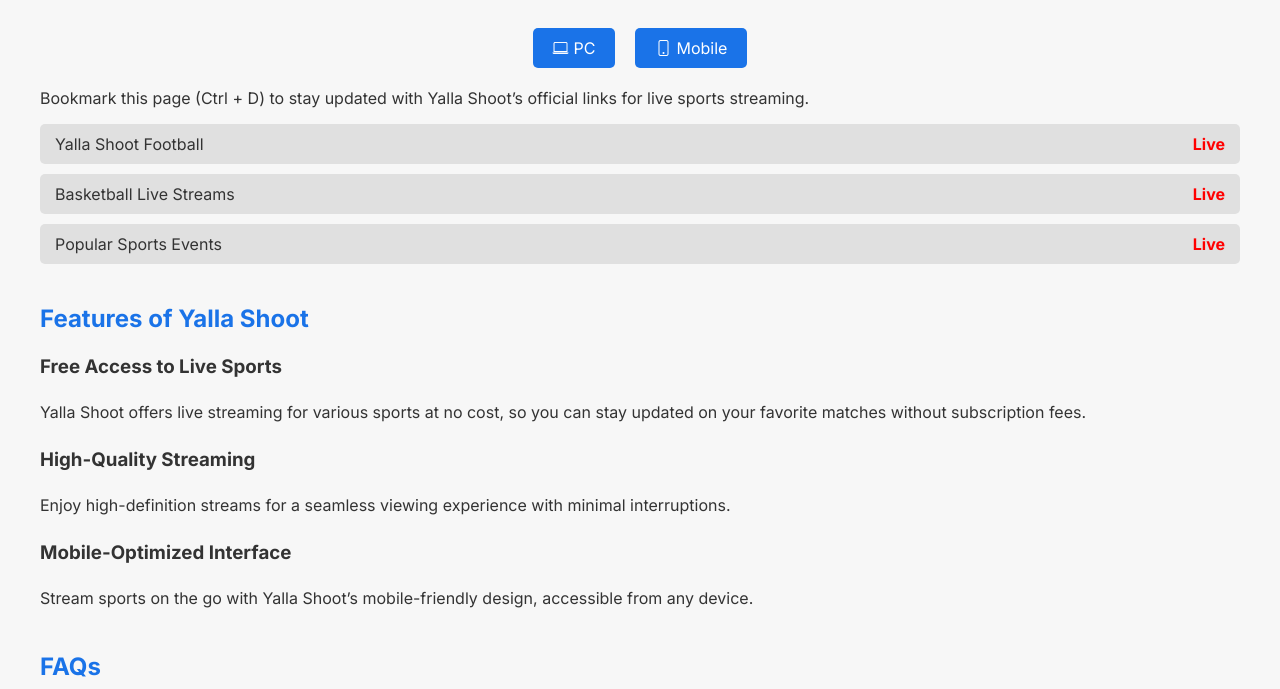
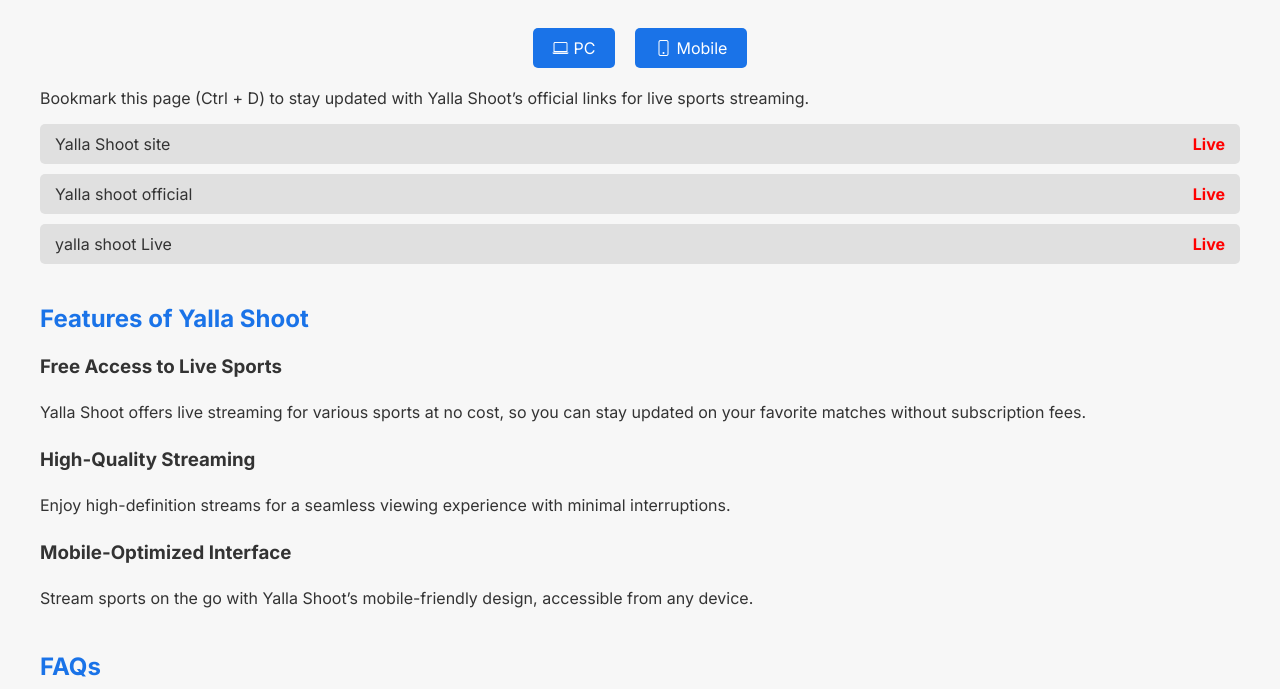
Before and after one commit to Hesgoalss/yalla-shoot, a plain HTML site: page index.html in a window 1280 px wide. Shown: the part 111-800 px from the top of the page. Drawn offline with nearby package versions, Linux system fonts and the light colour scheme.

Commit message:
Update index.html

```diff
--- a/index.html
+++ b/index.html
@@ -113,9 +113,9 @@
         <div class="content">
             <span>Bookmark this page (Ctrl + D) to stay updated with Yalla Shoot’s official links for live sports streaming.</span>
             <ul class="m-list">
-                <li class="bntl"><span>Yalla Shoot Football</span> <span class="live">Live</span></li>
-                <li class="bntl"><span>Basketball Live Streams</span> <span class="live">Live</span></li>
-                <li class="bntl"><span>Popular Sports Events</span> <span class="live">Live</span></li>
+                <li class="bntl"><span>Yalla Shoot site</span> <span class="live">Live</span></li>
+                <li class="bntl"><span>Yalla shoot official</span> <span class="live">Live</span></li>
+                <li class="bntl"><span>yalla shoot Live</span> <span class="live">Live</span></li>
             </ul>
         </div>
 
```
